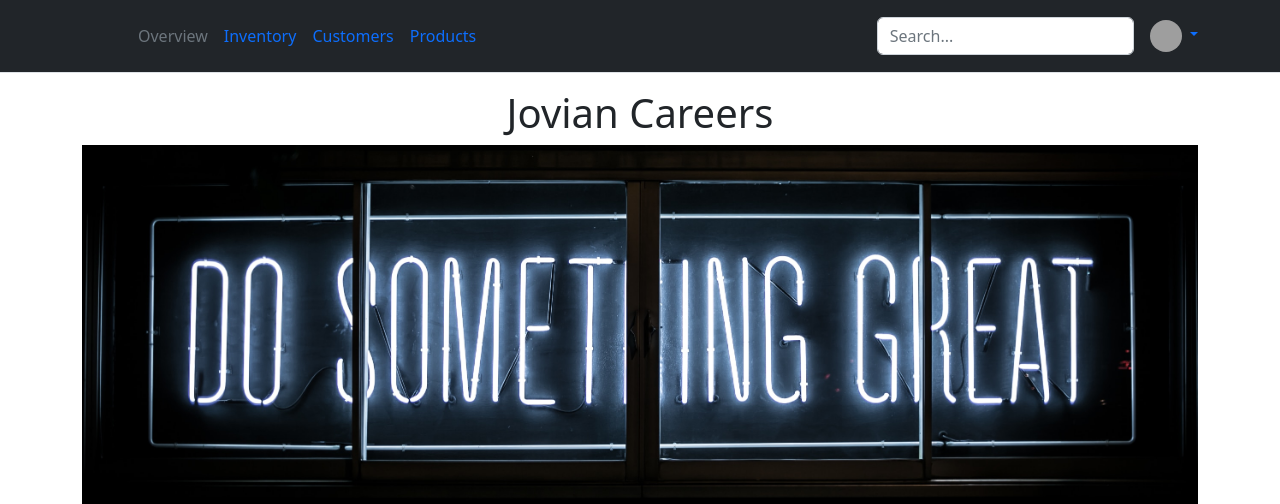
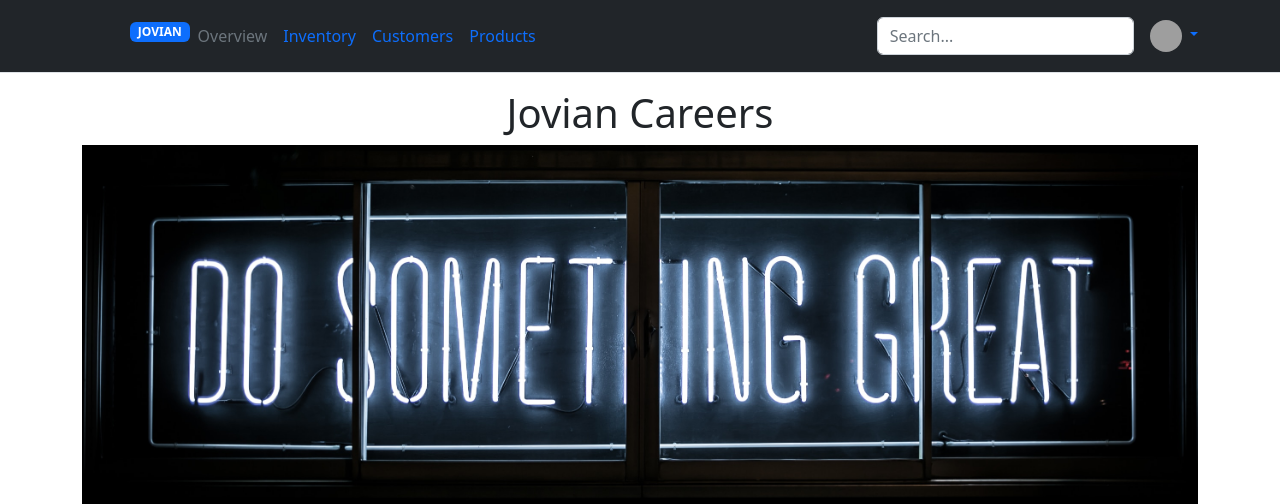
Before and after one commit to Vikings-Code/dovian, a Flask app: page / in a window 1280 px wide. Shown: the top 504 px of the page. Run offline with Flask 3, Linux system fonts and the light colour scheme; grey boxes are pictures that could not be loaded.

```diff
--- a/templates/nav.html
+++ b/templates/nav.html
@@ -76,6 +76,7 @@
       <div class="d-flex flex-wrap align-items-center justify-content-center justify-content-lg-start">
         <a href="/" class="d-flex align-items-center mb-2 mb-lg-0 link-body-emphasis text-decoration-none">
           <svg class="bi me-2" width="40" height="32" role="img" aria-label="Bootstrap"><use xlink:href="#bootstrap"/></svg>
+          <h1 class="badge bg-primary text-wrap">JOVIAN</h1>
         </a>
 
         <ul class="nav col-12 col-lg-auto me-lg-auto mb-2 justify-content-center mb-md-0">
```
